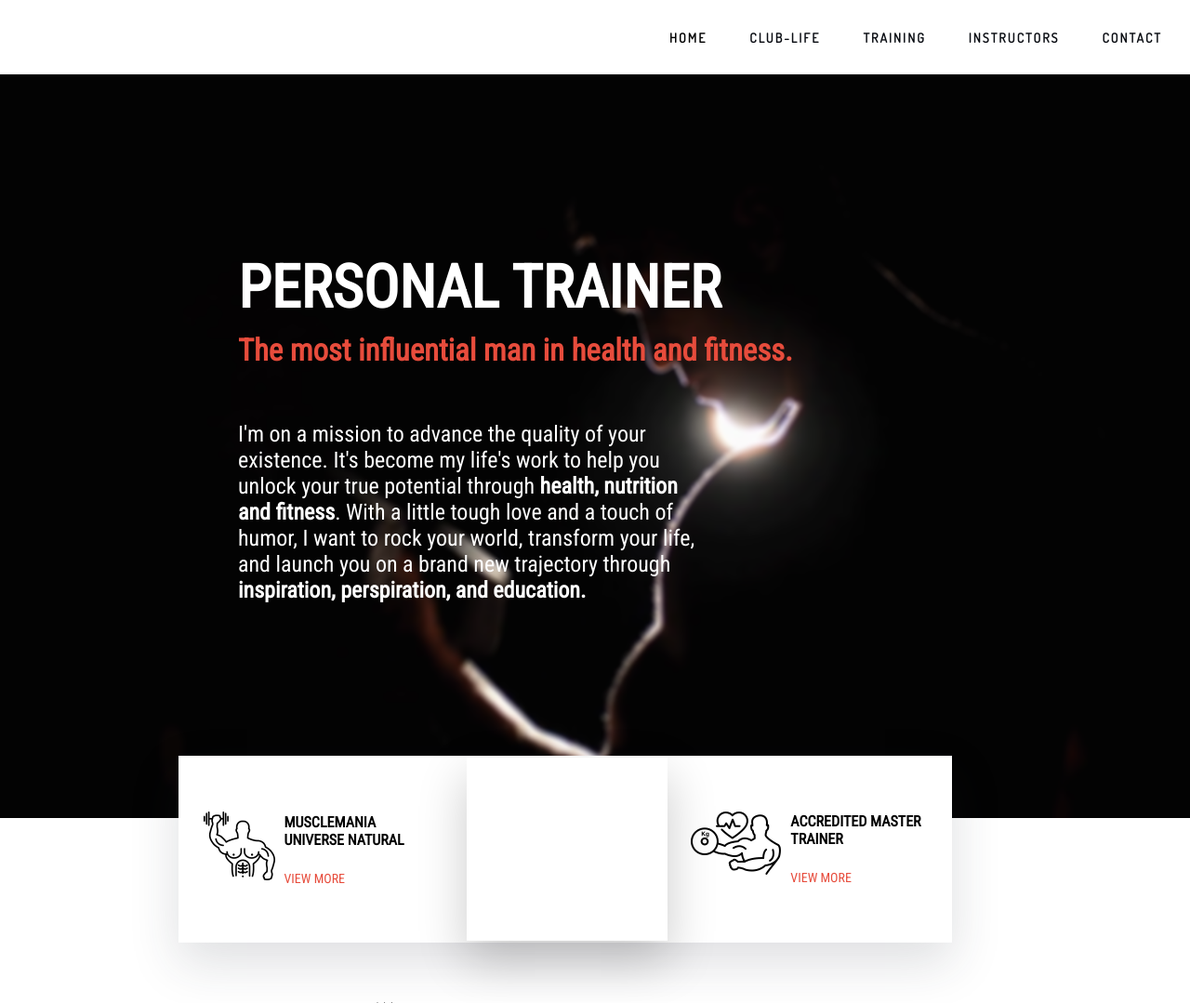
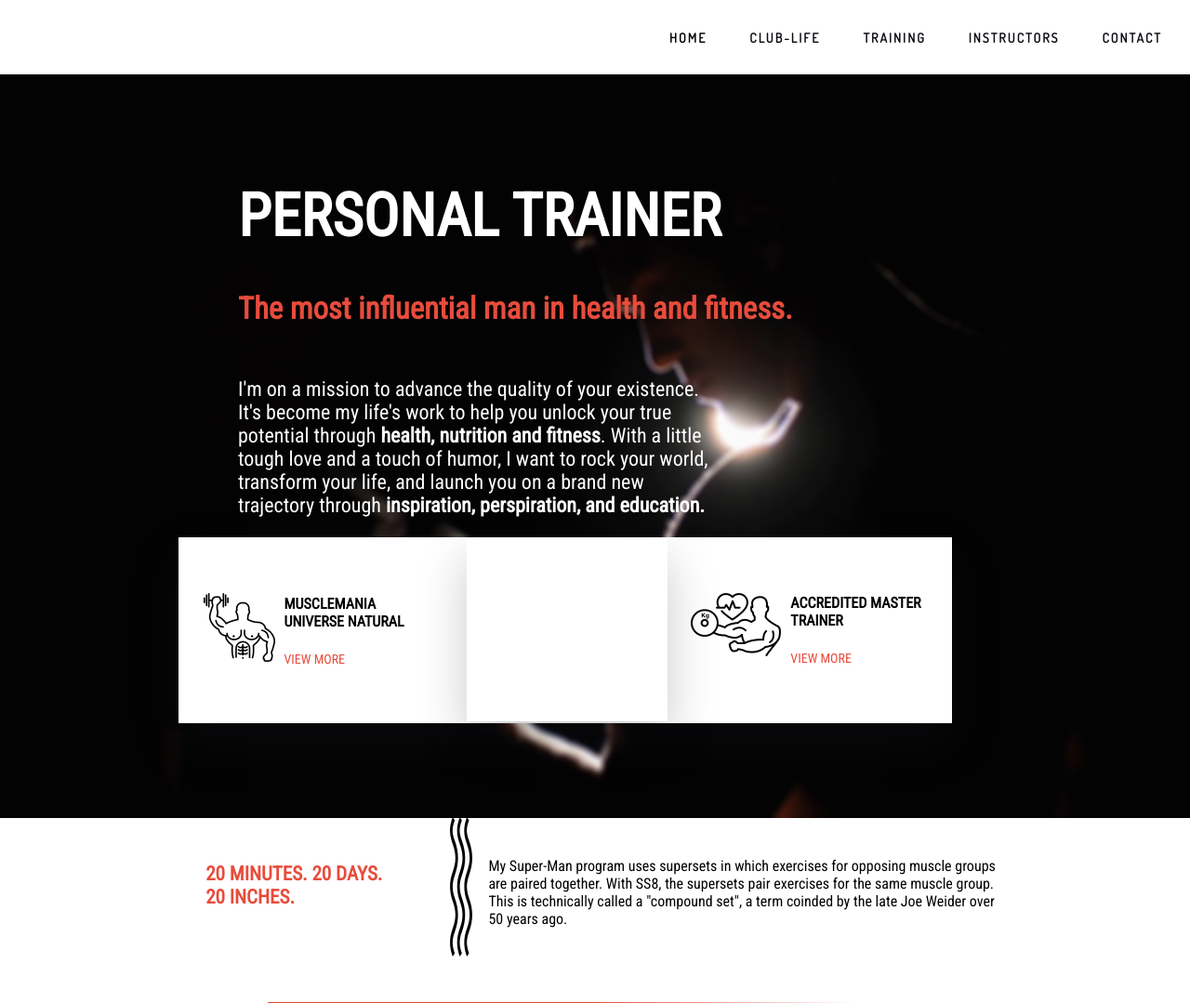
Before and after one commit to MAstrauskas/athletics-website, a PHP site: page /index.html in a window 1280 px wide. Shown: the top 1079 px of the page at 93% size. Run offline with PHP 8.4, Linux system fonts and the light colour scheme; some libraries are stand-ins or nearby versions.

Commit message:
Make 13 and 15 inch responsiveness

```diff
--- a/css/styles.css
+++ b/css/styles.css
@@ -546,6 +546,68 @@ a {
   }
 }
 
+/* 15inch laptops */
+@media (min-width: 1300px) and (max-width: 1400px) {
+  .cover-name {
+    margin: -20% auto 0 auto;
+  }
+
+  .showoff-box {
+    margin-top: -20%;
+  }
+
+  .transparent-box {
+    margin: 20% auto 5% auto;
+  }
+
+  .transparent-box-one {
+    margin: 0 auto;
+    font-size: 18px;
+    width: 100%;
+  }
+
+  .transparent-box-divider {
+    margin: -3% auto;
+  }
+
+  .transparent-box-two {
+    margin: 0 auto;
+  }
+}
+
+/* 13inch laptops */
+@media (min-width: 1020px) and (min-height: 750px) and (max-height: 850px) {
+  .cover-name {
+    margin: -20% auto 0 auto;
+  }
+
+  .cover-text {
+    font-size: 22px !important;
+  }
+
+  .showoff-box {
+    margin-top: -25% !important;
+  }
+
+  .transparent-box {
+    margin: 20% auto 5% auto;
+  }
+
+  .transparent-box-one {
+    margin: 0 auto;
+    font-size: 18px;
+    width: 100%;
+  }
+
+  .transparent-box-divider {
+    margin: -3% auto;
+  }
+
+  .transparent-box-two {
+    margin: 0 auto;
+  }
+}
+
 /* iPad Pro */
 @media (min-width: 1020px) and (max-width: 1100px) {
   .main-cover {
```
